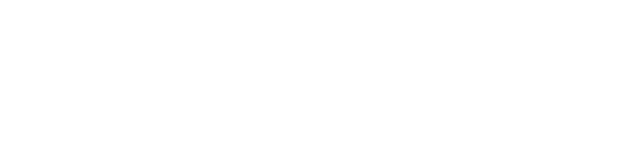
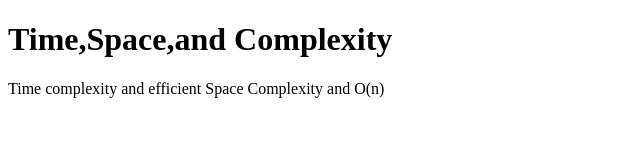
Before and after one commit to acciojob/time-and-space-complexity-Premkrishna-harale, a website: page main.html in a window 1280 px wide. Shown: the whole page, without its empty margins (0-640 px from the left). Drawn offline with Linux system fonts and the light colour scheme.

Commit message:
created a submission

```diff
--- a/main.html
+++ b/main.html
@@ -8,6 +8,9 @@
 
 <body>
 	<!-- the entire body must be written by student -->
+	<h1> Time,Space,and Complexity</h1>
+	<p1>Time complexity and efficient</p1>
+	<p2>Space Complexity and O(n)</p2>
     <script type="text/javascript" src="./script.js">
 </script>
 
```
